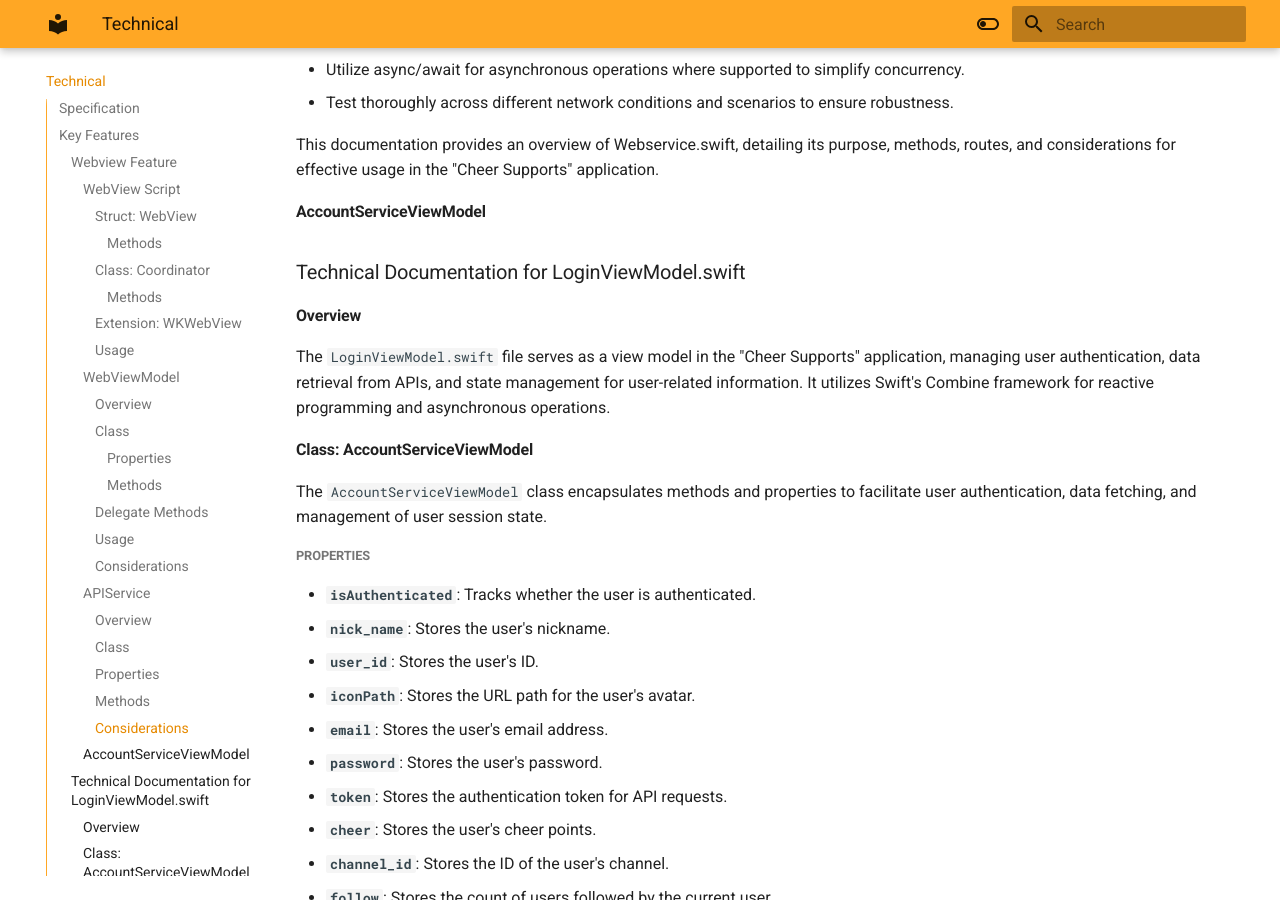
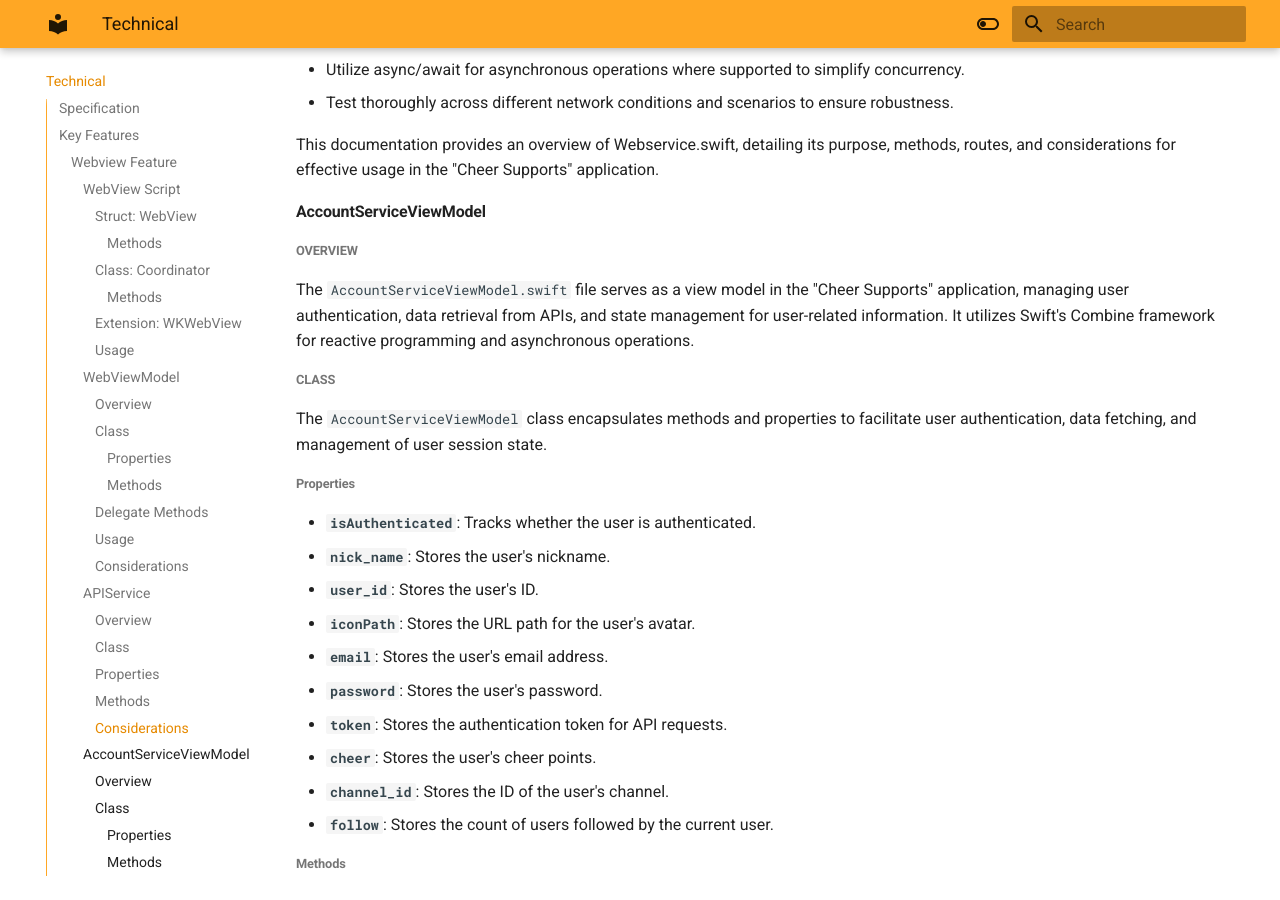
Before and after one commit to infotus/mobile-app-docs, an MkDocs documentation site: the page built from docs/technical.md, in a window 1280 px wide and 900 px high, scrolled down 6719 px. Built offline with MkDocs 1.6.1 and Material for MkDocs 9.7.7, drawn with Linux system fonts in a browser that asks for light colours; some of the changed text lies outside the part shown.

````diff
--- a/docs/technical.md
+++ b/docs/technical.md
@@ -275,17 +275,15 @@
 
 #### AccountServiceViewModel
 
-### Technical Documentation for LoginViewModel.swift
+##### Overview
 
-#### Overview
+The `AccountServiceViewModel.swift` file serves as a view model in the "Cheer Supports" application, managing user authentication, data retrieval from APIs, and state management for user-related information. It utilizes Swift's Combine framework for reactive programming and asynchronous operations.
 
-The `LoginViewModel.swift` file serves as a view model in the "Cheer Supports" application, managing user authentication, data retrieval from APIs, and state management for user-related information. It utilizes Swift's Combine framework for reactive programming and asynchronous operations.
-
-#### Class: AccountServiceViewModel
+##### Class
 
 The `AccountServiceViewModel` class encapsulates methods and properties to facilitate user authentication, data fetching, and management of user session state.
 
-##### Properties
+###### Properties
 
 - **`isAuthenticated`**: Tracks whether the user is authenticated.
 - **`nick_name`**: Stores the user's nickname.
@@ -298,7 +296,7 @@
 - **`channel_id`**: Stores the ID of the user's channel.
 - **`follow`**: Stores the count of users followed by the current user.
 
-##### Methods
+###### Methods
 
 - **`login(email:password:)`**:
     - **Purpose**: Initiates user login using provided email and password.
@@ -368,7 +366,7 @@
     - **Throws**: Handles errors from `APIService().getLastStreaming` method.
     - **Description**: Asynchronously checks if the user's live stream is active today using `isToday` method.
 
-#### Usage Example
+##### Usage Example
 
 Below is an example demonstrating how to use the `AccountServiceViewModel` class:
 
@@ -394,14 +392,14 @@
 }
 ```
 
-#### Considerations
+##### Considerations
 
 - Ensure proper error handling for asynchronous operations and API requests.
 - Use Combine framework for reactive updates to UI based on state changes.
 - Validate inputs (like email and password) before making API requests.
 - Test thoroughly under various network conditions and scenarios to ensure reliability.
 
-This documentation provides an overview of `LoginViewModel.swift`, detailing its purpose, methods, properties, and considerations for effective usage in the "Cheer Supports" application.
+This documentation provides an overview of `AccountServiceViewModel.swift`, detailing its purpose, methods, properties, and considerations for effective usage in the "Cheer Supports" application.
 
 ## Services
 
````
